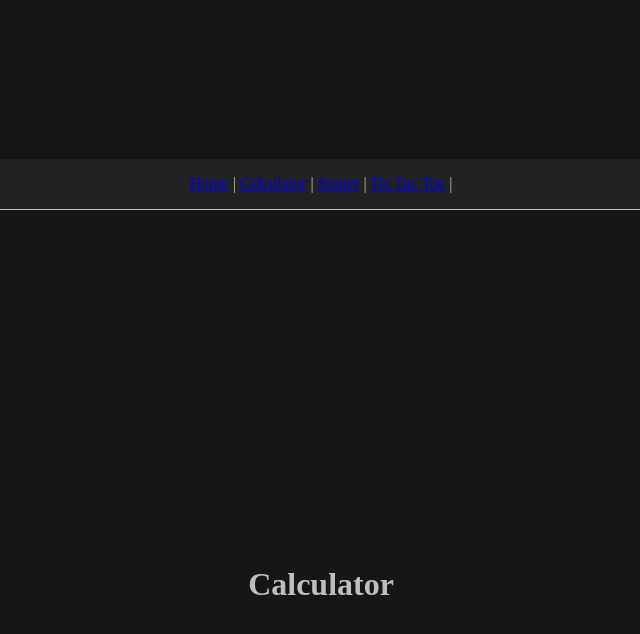
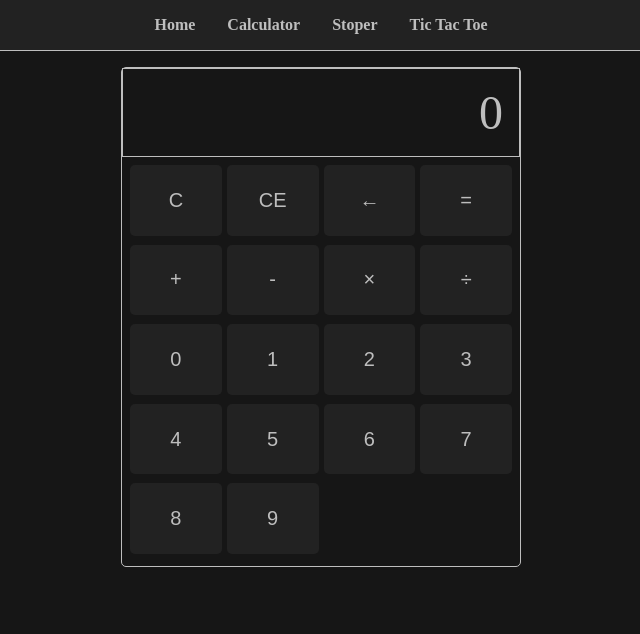
Before and after one commit to Haskuaer/react-tryout, a React (Vite) app: page /calculator in a window 1280 px wide. Shown: the top 634 px of the page, without its empty margins (319-959 px from the left). Built offline with nearby package versions, Linux system fonts and the light colour scheme.

Commit message:
Working on calculator

```diff
--- a/src/components/MainMenu.jsx
+++ b/src/components/MainMenu.jsx
@@ -6,10 +6,10 @@ function MainMenu() {
     return (
         <>
             <nav className={styles.mainMenu}>
-                <Link to="/">Home</Link> | {" "}
-                <Link to="/calculator">Calculator</Link> | {" "}
-                <Link to="/stoper">Stoper</Link> | {" "}
-                <Link to="/tic-tac-toe">Tic Tac Toe</Link> | {" "}
+                <Link className={styles.link} to="/">Home</Link>
+                <Link className={styles.link} to="/calculator">Calculator</Link>
+                <Link className={styles.link} to="/stoper">Stoper</Link>
+                <Link className={styles.link} to="/tic-tac-toe">Tic Tac Toe</Link>
             </nav>
         </>
     )
--- a/src/components/MainMenu.module.css
+++ b/src/components/MainMenu.module.css
@@ -5,3 +5,15 @@
     background-color: oklch(25% 0 0);
     border-bottom: 1px solid oklch(80% 0 0);
 }
+
+.link {
+    padding: 1rem;
+    text-decoration: none;
+    font-weight: bold;
+    color: oklch(80% 0 0);
+}
+
+.link:hover {
+    background-color: oklch(30% 0 0);
+    color: oklch(55% 0.13 250);
+}
--- a/src/components/calculator/Calculator.jsx
+++ b/src/components/calculator/Calculator.jsx
@@ -1,7 +1,31 @@
+import { useState } from 'react'
+import styles from './Calculator.module.css'
+import BUTTONS from '@constants/buttons'
+
 function Calculator() {
+
+    const [display, setDisplay] = useState('0');
+
+    const handlePress = (value) => {
+        setDisplay(prev => prev === '0' ? value : prev + value);
+    }
+
     return (
-        <div>
-            <h1>Calculator</h1>
+        <div className={styles.calculator}>
+            <div className={styles.display}>
+                {display}
+            </div>
+            <div className={styles.buttons}>
+                { BUTTONS.map(({label, value}) => {
+                    return (
+                        <button
+                            key={label}
+                            value={value}
+                            onClick={ () => handlePress(value) }
+                        >{label}</button>
+                    )
+                })}
+            </div>
         </div>
     )
 }
--- /dev/null
+++ b/src/components/calculator/Calculator.module.css
@@ -0,0 +1,45 @@
+.calculator {
+    width: min(90vw, 400px);
+    aspect-ratio: 4/5;
+    display: flex;
+    flex-direction: column;
+    background-color: oklch(20% 0 0);
+    border: 1px solid oklch(80% 0 0);
+    border-radius: 5px;
+}
+
+.display {
+    flex: 0 0 auto;
+    padding: 1rem;
+    width: 100%;
+    font-size: 3rem;
+    text-align: right;
+    border: 1px solid oklch(80% 0 0);
+}
+
+.buttons {
+    margin: 0;
+    padding: 0.5rem;
+    display: grid;
+    grid-template-columns: repeat(4, 1fr);
+    gap: 5px;
+    flex: 1 1 auto;
+}
+
+.buttons button {
+    padding: 0;
+    width: 100%;
+    display: flex;
+    align-items: center;
+    justify-content: center;
+    aspect-ratio: 1.3 / 1;
+    background-color: oklch(25% 0 0);
+    font-size: 1.25rem;
+    color: oklch(80% 0 0);
+    border: none;
+    border-radius: 5px;
+}
+
+.buttons button:hover {
+    background-color: oklch(30% 0 0);
+}
--- a/src/components/tic_tac_toe/Board.jsx
+++ b/src/components/tic_tac_toe/Board.jsx
@@ -82,6 +82,7 @@ function Board() {
 
     return (
         <>
+            <h1>Tic Tac Toe</h1>
             <div className={styles.board}>
                 { board.map((value, index) => <Field key={index} value={value} onClick={() => handleMove(index)}></Field>) }
             </div>
--- /dev/null
+++ b/src/constants/buttons.js
@@ -0,0 +1,22 @@
+const BUTTONS = [
+    { label: 'C', value: 'clear' },
+    { label: 'CE', value: 'clearEverything' },
+    { label: '←', value: 'backspace' },
+    { label: '=', value: 'equals'},
+    { label: '+', value: 'plus' },
+    { label: '-', value: 'minus' },
+    { label: '×', value: 'times' },
+    { label: '÷', value: 'divide' },
+    { label: '0', value: '0' },
+    { label: '1', value: '1' },
+    { label: '2', value: '2' },
+    { label: '3', value: '3' },
+    { label: '4', value: '4' },
+    { label: '5', value: '5' },
+    { label: '6', value: '6' },
+    { label: '7', value: '7' },
+    { label: '8', value: '8' },
+    { label: '9', value: '9' },
+]
+
+export default BUTTONS
--- a/src/index.css
+++ b/src/index.css
@@ -25,7 +25,6 @@ body {
 .app {
     margin: 0;
     padding: 0;
-    min-height: 100vh;
     display: grid;
     place-items: center;
 }
@@ -34,17 +33,8 @@ body {
     width: min(1200px, 100%);
     padding: 1rem;
     display: flex;
+    flex-direction: column;
     justify-content: center;
     align-items: center;
     flex: 1;
 }
-
-button {
-    padding: 1rem;
-    font-size: 1rem;
-    background-color: oklch(25% 0 0);
-    color: oklch(80% 0 0);
-    border: 1px solid oklch(80% 0 0);
-    border-radius: 10px;
-    cursor: pointer;
-}
```
Also changed, not shown: notes/react.md (+65 -0 lines), notes/todo.md (+1 -1 lines).
